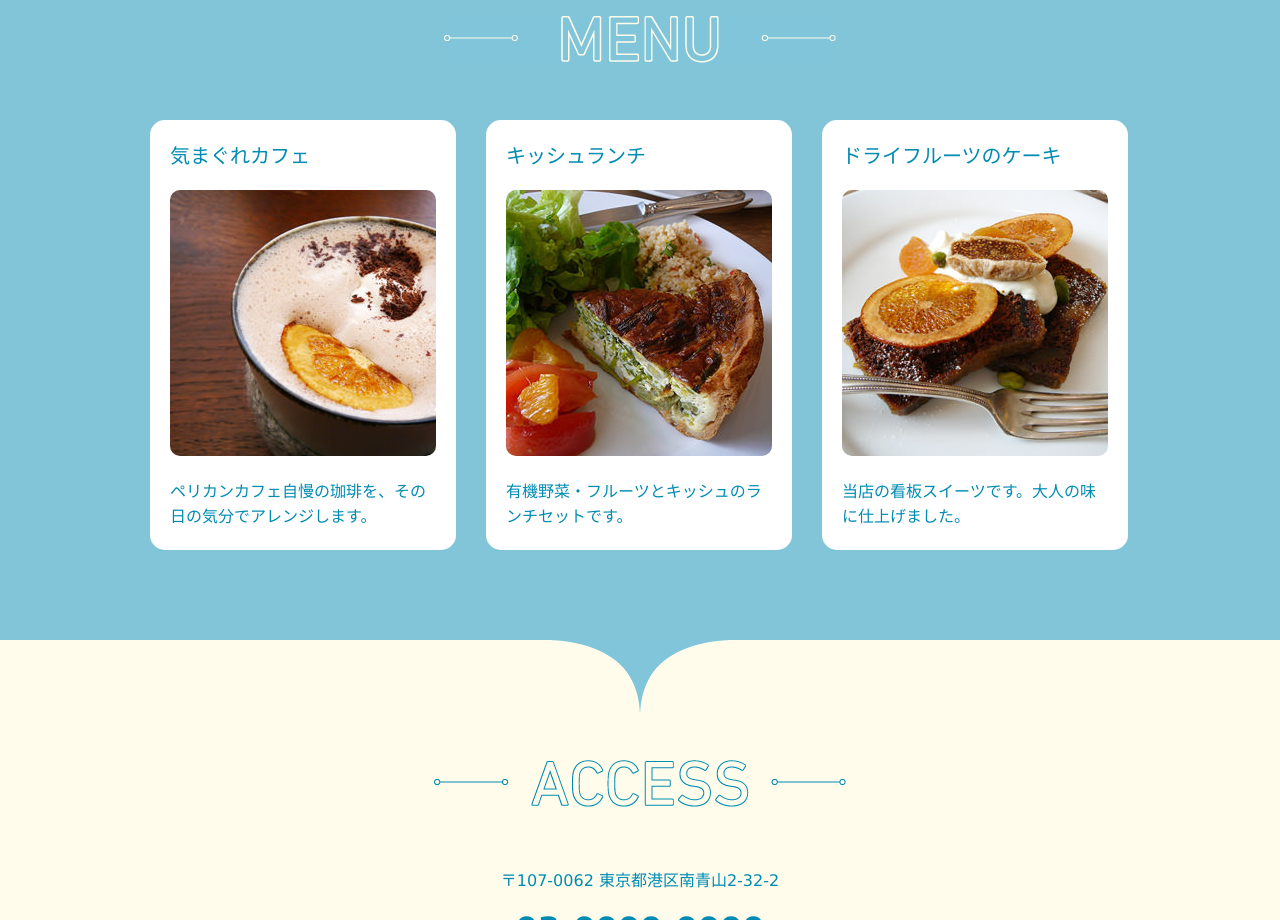
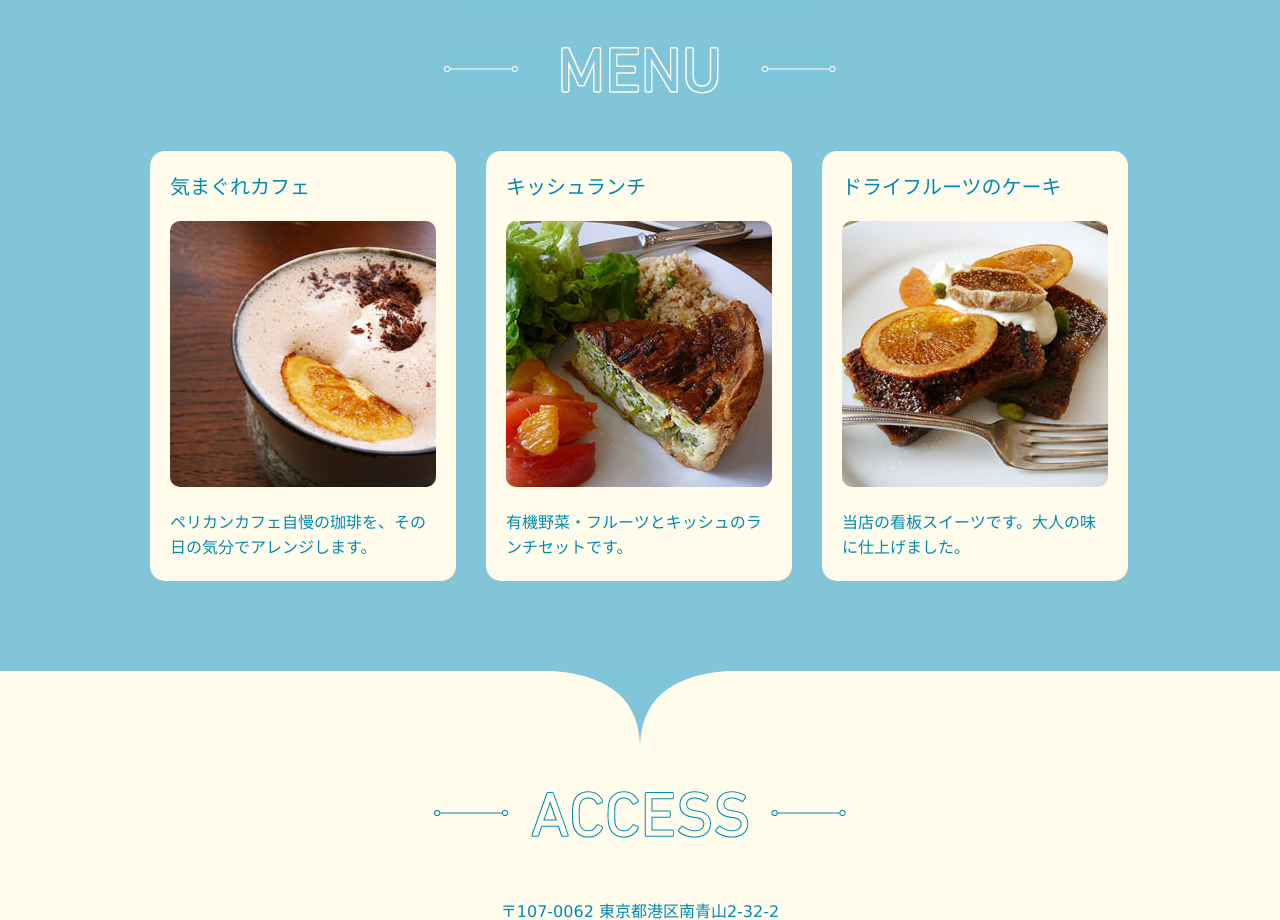
Before and after one commit to designless/pelican_cafe, a plain HTML site: page index.html in a window 1280 px wide. Shown: the part 1726-2646 px from the top of the page. Drawn offline with nearby package versions, Linux system fonts and the light colour scheme; some packages are replaced by stand-ins of ours.

Commit message:
changed key visuals

```diff
--- a/css/style.css
+++ b/css/style.css
@@ -147,7 +147,7 @@ MENU
 	margin-bottom: 30px;
 	width: 306px;
 	border-radius: 15px;
-	background: #fff;
+	background: #fffceb;
 }
 
 #menu_list li div {
```
Also changed, not shown: images/slide_cafe.jpg, images/slide_coffee.jpg, images/slide_lunch.jpg.
